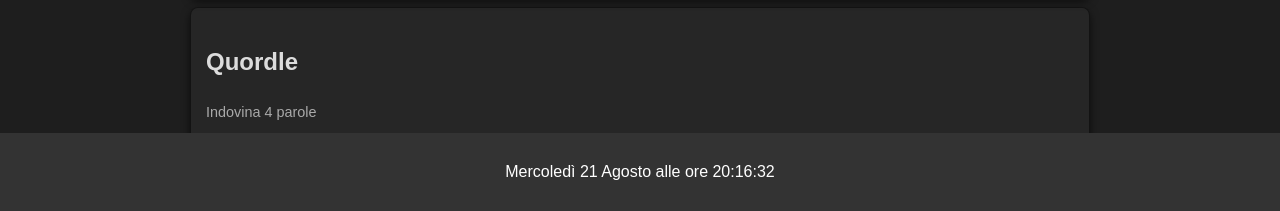
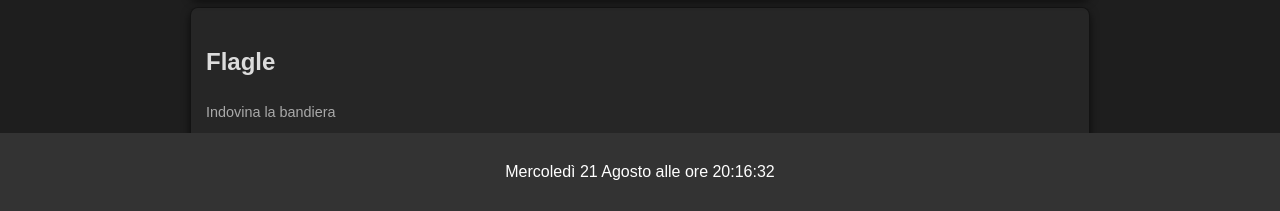
Before and after one commit to TLO-BattleReaper/TLO-BattleReaper.github.io, a plain HTML site: page index.html in a window 1280 px wide. Shown: the part 589-800 px from the top of the page. Drawn offline with Linux system fonts and the light colour scheme.

Commit message:
Update index.html
Eliminato Quordle dai giochi (non più in italiano)

```diff
--- a/index.html
+++ b/index.html
@@ -30,15 +30,6 @@
             <p>
                 <a href="https://angle.wtf/" target="_blank">Gioca a Angle</a>
                 <button class="quiz-btn" data-site="angle">Non fatto</button>
-            </p>
-        </section>
-
-        <section>
-            <h2>Quordle</h2>
-            <p class="description">Indovina 4 parole</p>
-            <p>
-                <a href="https://www.merriam-webster.com/games/quordle/#/" target="_blank">Gioca a Quordle</a>
-                <button class="quiz-btn" data-site="quordle">Non fatto</button>
             </p>
         </section>
 
```
